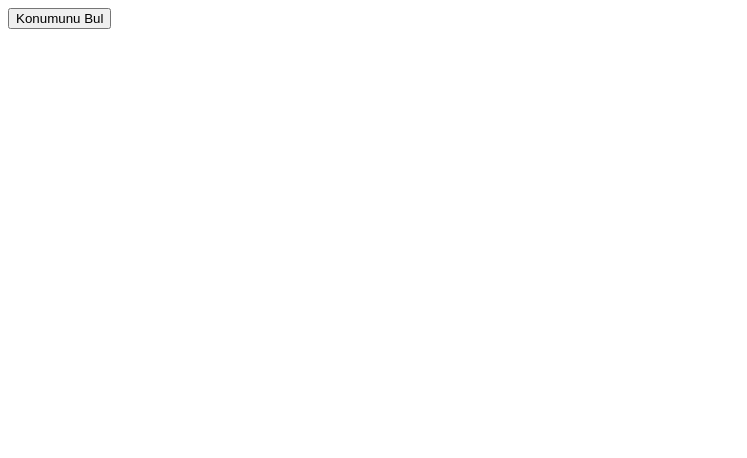
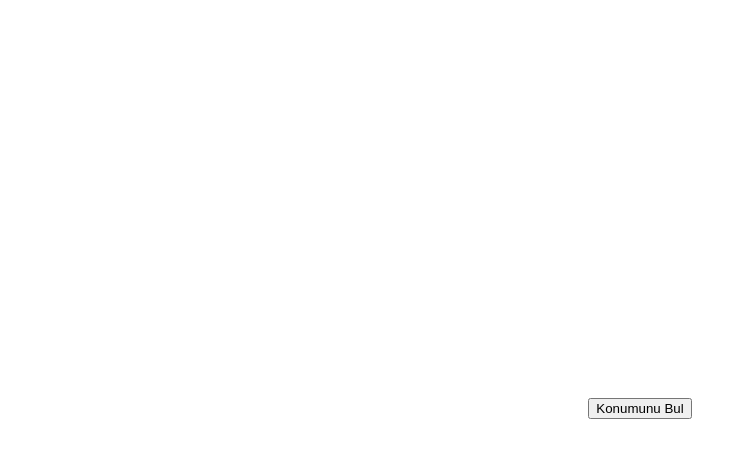
Before and after one commit to mcban34/location-weather-voiceover, a plain HTML site: page index.html in a window 1280 px wide. Shown: the whole page, without its empty margins (0-747 px from the left). Drawn offline with nearby package versions, Linux system fonts and the light colour scheme.

Commit message:
arayuzBaşlangıc

```diff
--- a/index.html
+++ b/index.html
@@ -6,6 +6,15 @@
     <meta name="viewport" content="width=device-width, initial-scale=1.0">
     <title>Document</title>
     <link rel="stylesheet" href="https://unpkg.com/leaflet@1.9.3/dist/leaflet.css" integrity="sha256-kLaT2GOSpHechhsozzB+flnD+zUyjE2LlfWPgU04xyI=" crossorigin="" />
+    <style>
+        .content{
+            width: 100%;
+            height: 100vh;
+            display: flex;
+            align-items: center;
+            justify-content: center;
+        }
+    </style>
 </head>
 <body>
 
```
